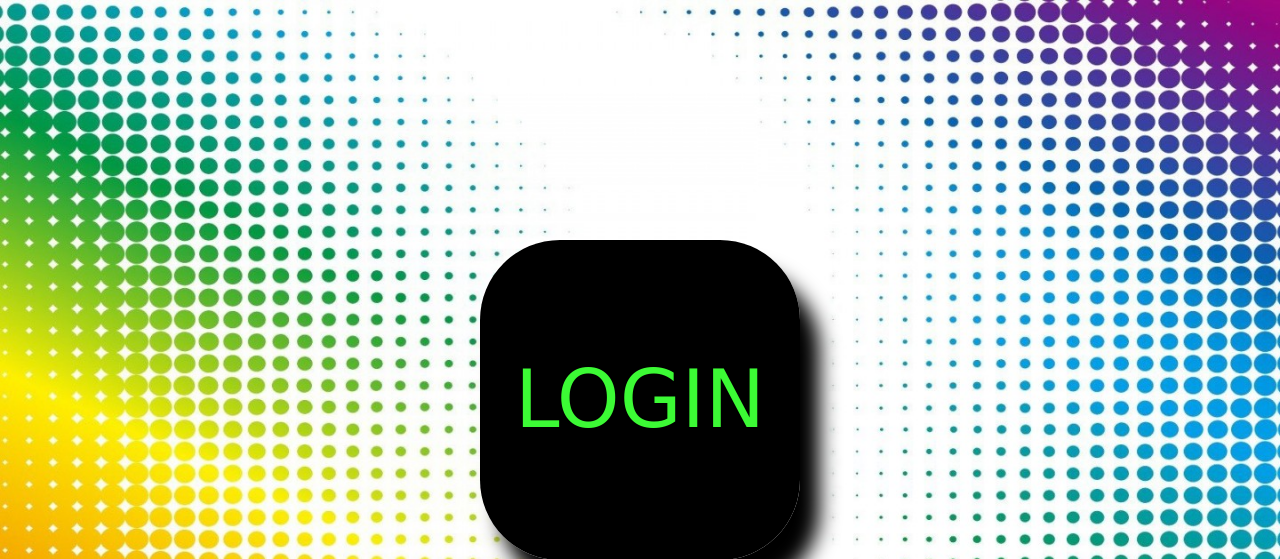
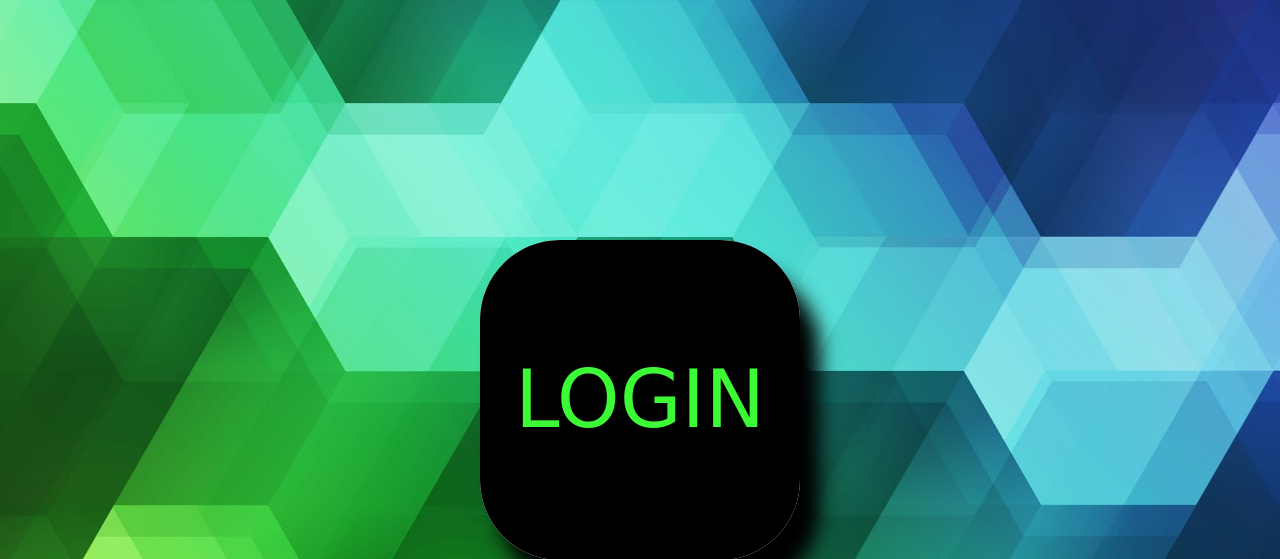
Before and after one commit to CiccioBello-CoccoFresco/BuzziGram, a PHP site: page /Pages/Login/login.html in a window 1280 px wide. Shown: the top 559 px of the page. Run offline with PHP 8.4, Linux system fonts and the light colour scheme.

Commit message:
img Backgroung

```diff
--- a/css/login.css
+++ b/css/login.css
@@ -7,7 +7,7 @@
   }
 
   body {
-    background-image: url("../img/img2.jpg");
+    background-image: url("../img/imglog.jpg");
     background-repeat: no-repeat;
     background-attachment: fixed;
     background-size: cover;
```
Also changed, not shown: img/img1.jpg (deleted), img/img2.jpg (deleted), img/imglog.jpg (added), img/imgreg.jpg (added).
